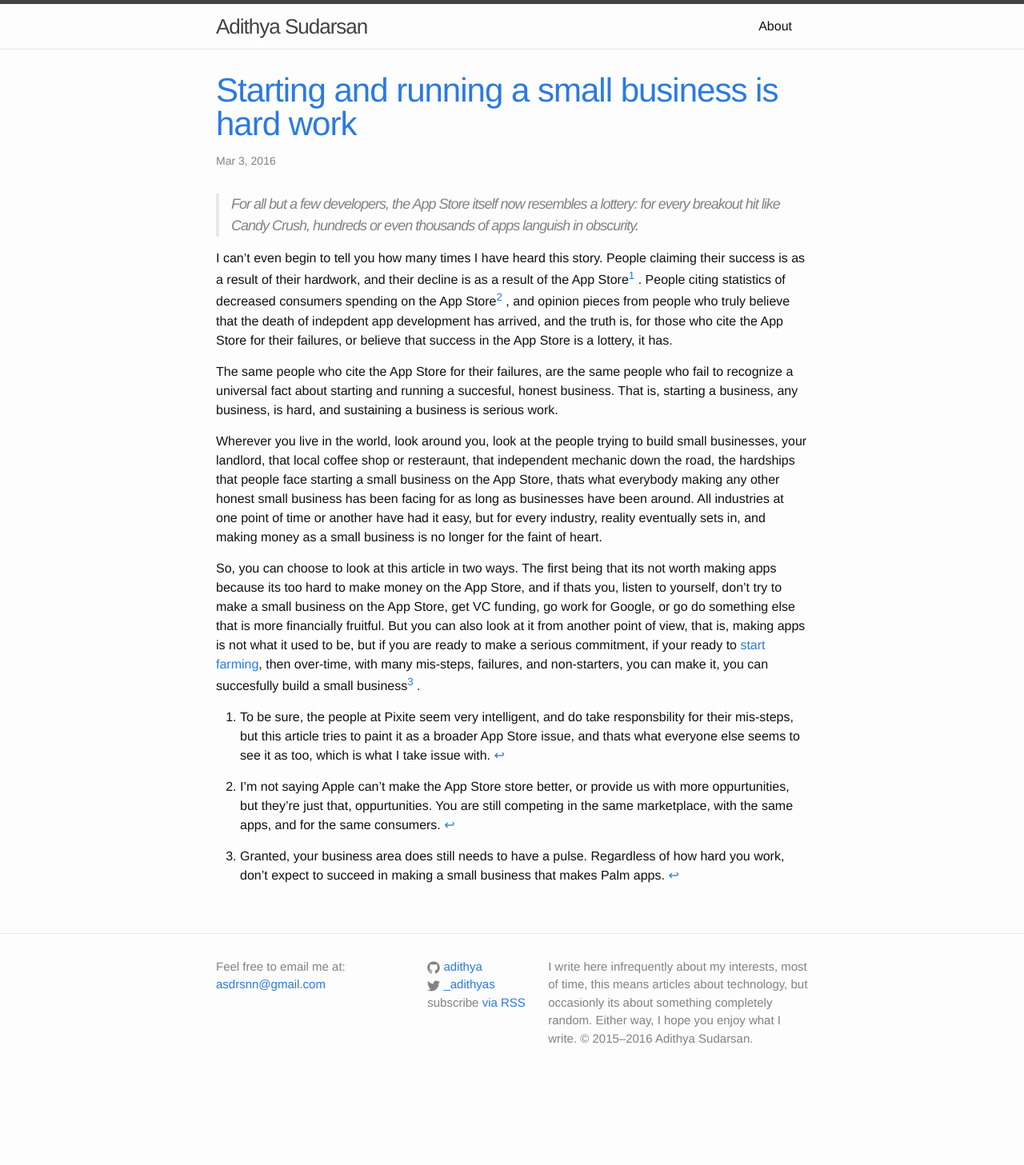
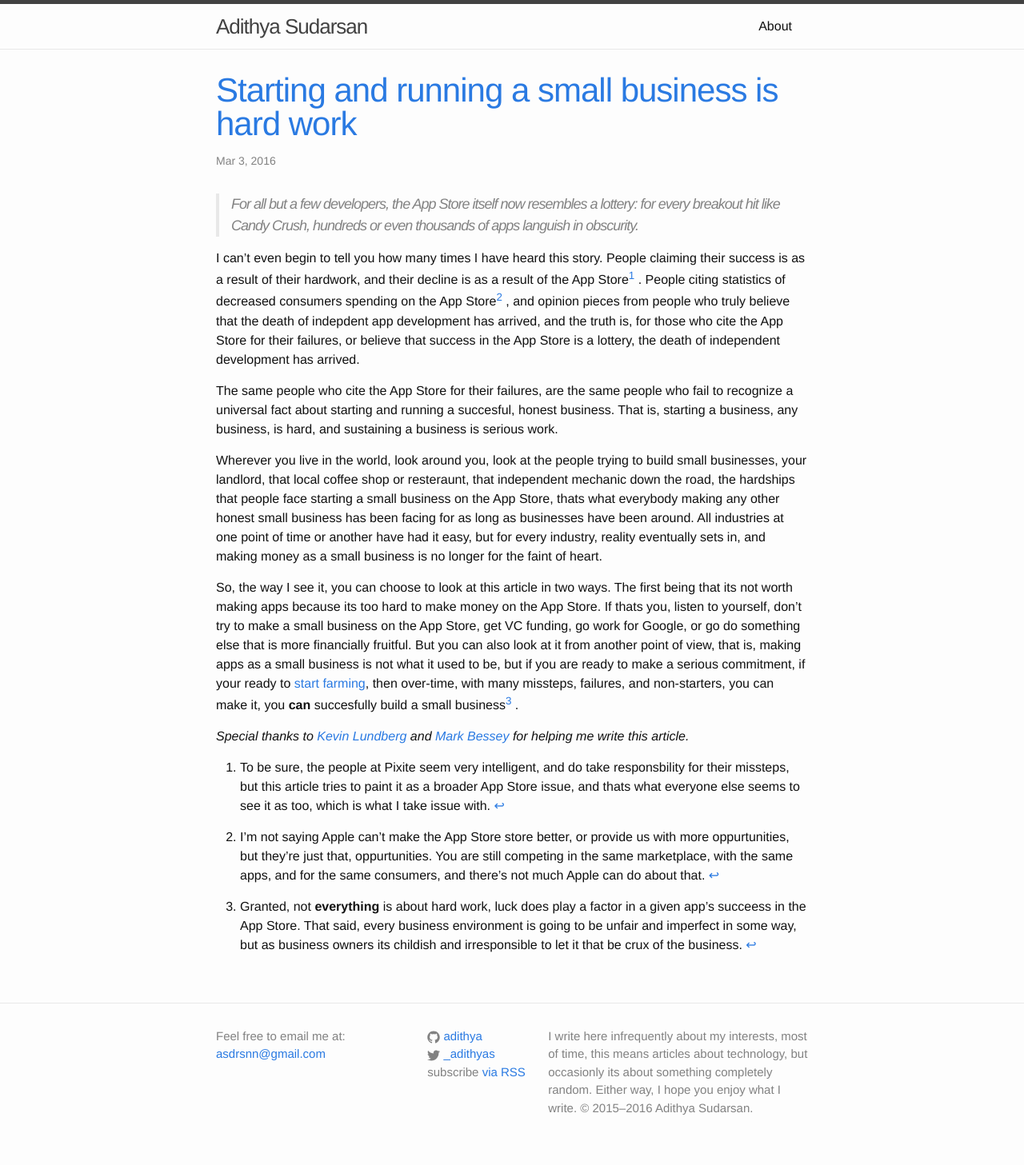
Before and after one commit to adithya/adithya.github.io, a Jekyll site: the page built from _posts/2016-03-03-verge-app-review-privilege.md, in a window 1280 px wide. Shown: the whole page at 80% size. Built offline with Jekyll 4.4.1, drawn with Linux system fonts in a browser that asks for light colours; before the commit the page ends 1370 px from its top, so only the background shows below that.

Commit message:
New post updated

```diff
--- a/_posts/2016-03-03-verge-app-review-privilege.md
+++ b/_posts/2016-03-03-verge-app-review-privilege.md
@@ -9,18 +9,22 @@ external-url: http://www.theverge.com/2016/3/2/11140928/app-store-economy-apple-
 >For all but a few developers, the App Store itself now resembles a lottery: for every breakout hit like Candy Crush, hundreds or even thousands of apps languish in obscurity.
 {: title="Blockquote title"}
 
-I can't even begin to tell you how many times I have heard this story. People claiming their success is as a result of their hardwork, and their decline is as a result of the App Store[^1] . People citing statistics of decreased consumers spending on the App Store[^2] , and opinion pieces from people who truly believe that the death of indepdent app development has arrived, and the truth is, for those who cite the App Store for their failures, or believe that success in the App Store is a lottery, it has.
+I can't even begin to tell you how many times I have heard this story. People claiming their success is as a result of their hardwork, and their decline is as a result of the App Store[^1] . People citing statistics of decreased consumers spending on the App Store[^2] , and opinion pieces from people who truly believe that the death of indepdent app development has arrived, and the truth is, for those who cite the App Store for their failures, or believe that success in the App Store is a lottery, the death of independent development has arrived.
 
 The same people who cite the App Store for their failures, are the same people who fail to recognize a universal fact about starting and running a succesful, honest business. That is, starting a business, any business, is hard, and sustaining a business is serious work.
 
 Wherever you live in the world, look around you, look at the people trying to build small businesses, your landlord, that local coffee shop or resteraunt, that independent mechanic down the road, the hardships that people face starting a small business on the App Store, thats what everybody making any other honest small business has been facing for as long as businesses have been around. All industries at one point of time or another have had it easy, but for every industry, reality eventually sets in, and making money as a small business is no longer for the faint of heart.
 
-So, you can choose to look at this article in two ways. The first being that its not worth making apps because its too hard to make money on the App Store, and if thats you, listen to yourself, don't try to make a small business on the App Store, get VC funding, go work for Google, or go do something else that is more financially fruitful. But you can also look at it from another point of view, that is, making apps is not what it used to be, but if you are ready to make a serious commitment, if your ready to [start farming][shipley-farming], then over-time, with many mis-steps, failures, and non-starters, you can make it, you can succesfully build a small business[^3] .
+So, the way I see it, you can choose to look at this article in two ways. The first being that its not worth making apps because its too hard to make money on the App Store. If thats you, listen to yourself, don't try to make a small business on the App Store, get VC funding, go work for Google, or go do something else that is more financially fruitful. But you can also look at it from another point of view, that is, making apps as a small business is not what it used to be, but if you are ready to make a serious commitment, if your ready to [start farming][shipley-farming], then over-time, with many missteps, failures, and non-starters, you can make it, you <b>can</b> succesfully build a small business[^3] .
+
+<i>Special thanks to [Kevin Lundberg][kevin-site] and [Mark Bessey][mark-twitter] for helping me write this article.</i>
 
 [shipley-farming]: http://blog.wilshipley.com/2011/04/success-and-farming-vs-mining.html
+[mark-twitter]: https://twitter.com/mbessey
+[kevin-site]: http://klundberg.com/
 
-[^1]: To be sure, the people at Pixite seem very intelligent, and do take responsbility for their mis-steps, but this article tries to paint it as a broader App Store issue, and thats what everyone else seems to see it as too, which is what I take issue with.
+[^1]: To be sure, the people at Pixite seem very intelligent, and do take responsbility for their missteps, but this article tries to paint it as a broader App Store issue, and thats what everyone else seems to see it as too, which is what I take issue with.
 
-[^2]: I'm not saying Apple can't make the App Store store better, or provide us with more oppurtunities, but they're just that, oppurtunities. You are still competing in the same marketplace, with the same apps, and for the same consumers.
+[^2]: I'm not saying Apple can't make the App Store store better, or provide us with more oppurtunities, but they're just that, oppurtunities. You are still competing in the same marketplace, with the same apps, and for the same consumers, and there's not much Apple can do about that.
 
-[^3]: Granted, your business area does still needs to have a pulse. Regardless of how hard you work, don't expect to succeed in making a small business that makes Palm apps.
+[^3]: Granted, not <b>everything</b> is about hard work, luck does play a factor in a given app's succeess in the App Store. That said, every business environment is going to be unfair and imperfect in some way, but as business owners its childish and irresponsible to let it that be crux of the business.
```
